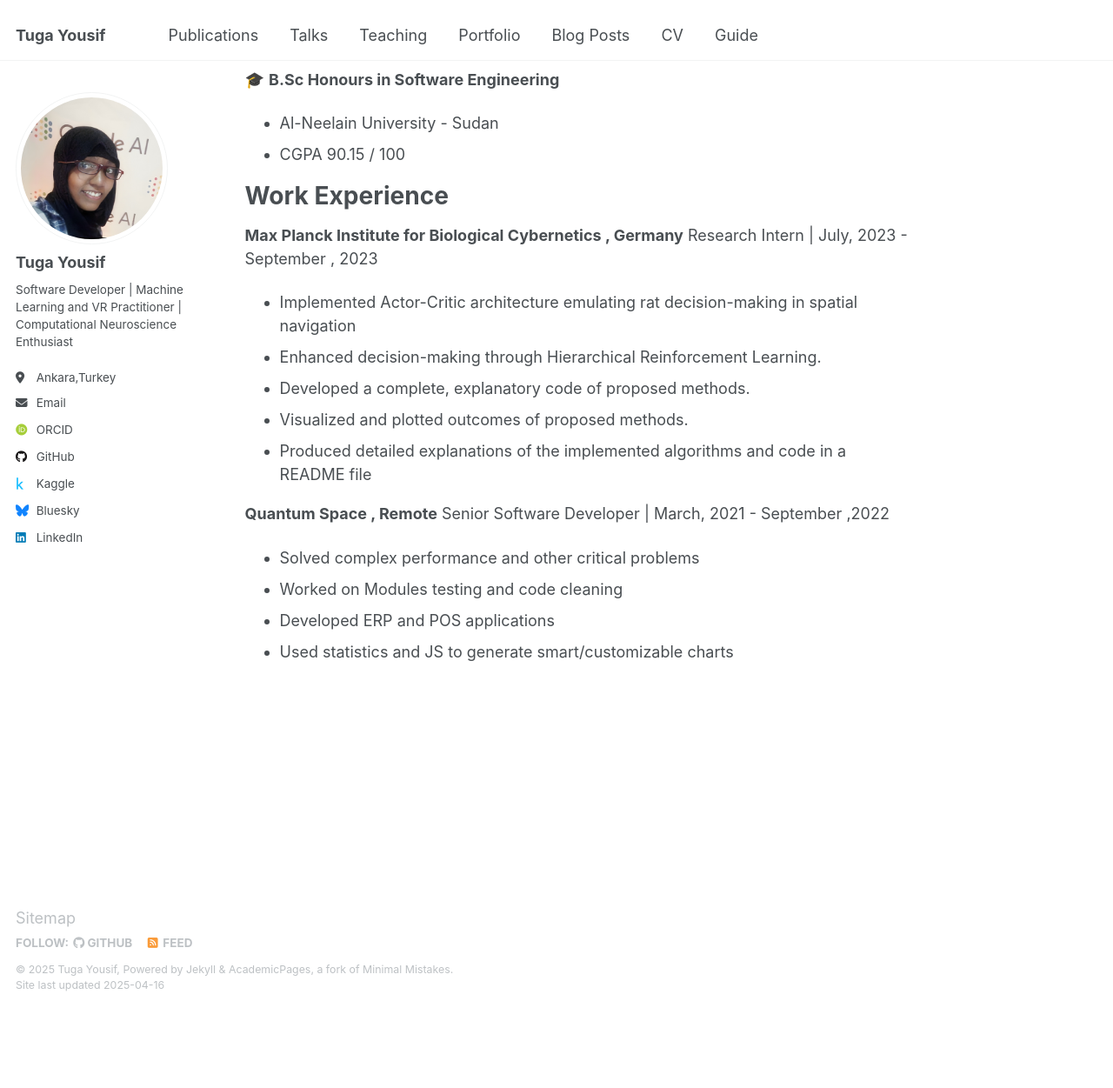
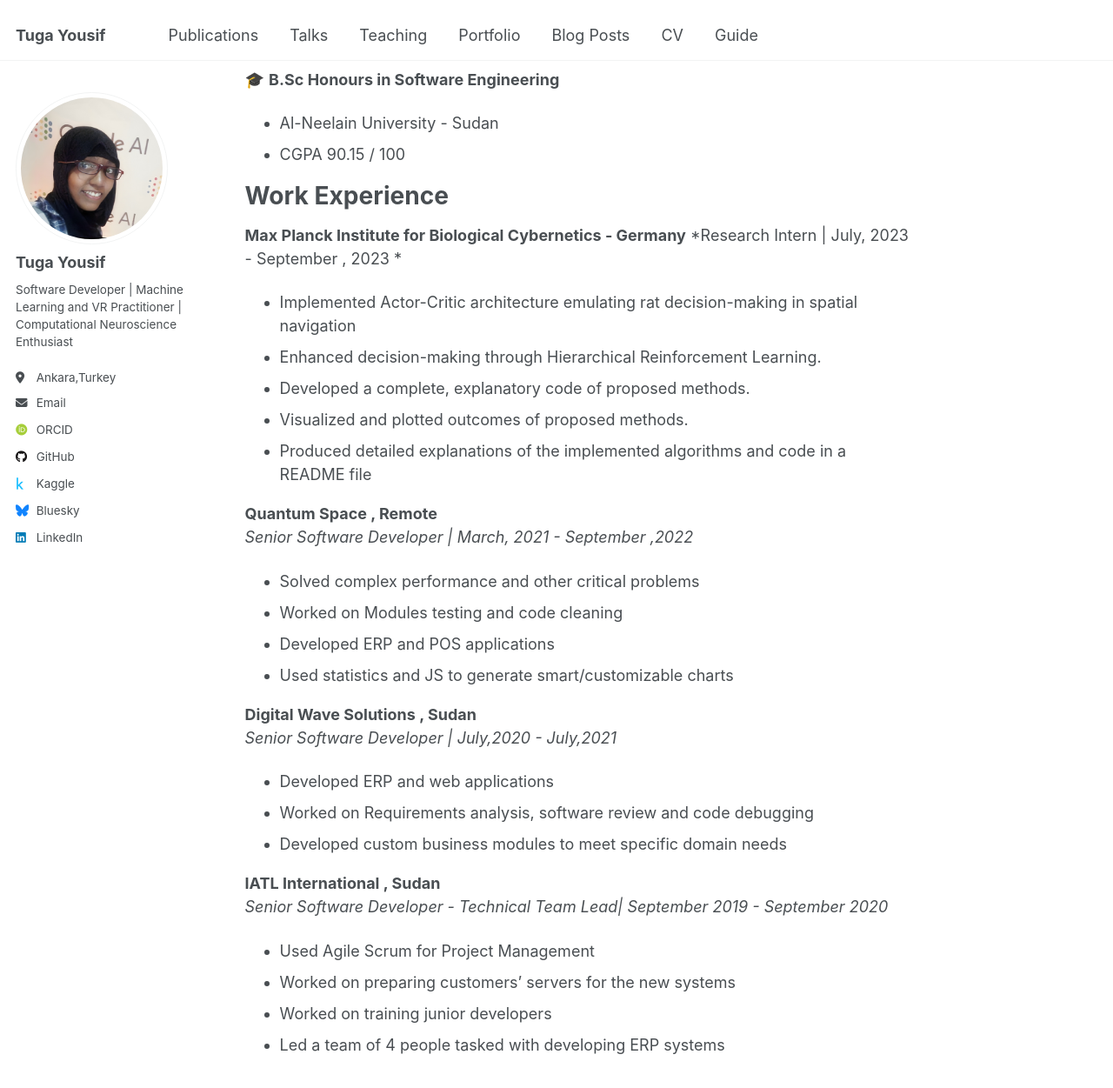
Before and after one commit to TugaAhmed/TugaAhmed.github.io, a Jekyll site: the page built from _pages/about.md, in a window 1280 px wide and 1400 px high, scrolled down 462 px. Shown: the top 1251 px of the window at 87% size. Built offline with Jekyll 4.4.1, drawn with Linux system fonts in a browser that asks for light colours; some web fonts are replaced; before the commit the page ends 1623 px from its top, so only the background shows below that.

Commit message:
work experience

```diff
--- a/_pages/about.md
+++ b/_pages/about.md
@@ -30,8 +30,8 @@ Education
 
 Work Experience
 ======
-**Max Planck Institute for Biological Cybernetics  ,  Germany**
-Research Intern |  July, 2023 - September , 2023
+**Max Planck Institute for Biological Cybernetics - Germany**
+*Research Intern |  July, 2023 - September , 2023  *
 - Implemented Actor-Critic architecture emulating rat decision-making in spatial navigation
 - Enhanced decision-making through Hierarchical Reinforcement Learning.
 - Developed a complete, explanatory code of proposed methods.
@@ -39,11 +39,25 @@ Research Intern |  July, 2023 - September , 2023
 - Produced detailed explanations of the implemented algorithms and code in a README file
 
 **Quantum Space  ,  Remote**
-Senior Software Developer | March, 2021 - September ,2022
+*Senior Software Developer | March, 2021 - September ,2022*
 - Solved complex performance and other critical problems
 - Worked on Modules testing and code cleaning
 - Developed ERP and POS applications
 - Used statistics and JS to generate smart/customizable charts
+
+**Digital Wave Solutions  ,  Sudan**
+*Senior Software Developer |   July,2020 - July,2021*
+- Developed ERP and web applications
+- Worked on Requirements analysis, software review and code debugging
+- Developed custom business modules to meet specific domain needs
+
+
+**IATL International  ,   Sudan**
+*Senior Software Developer - Technical Team Lead|   September 2019 - September 2020*
+- Used Agile Scrum for Project Management
+- Worked on preparing customers' servers for the new systems
+- Worked on training junior developers
+- Led a team of 4 people tasked with developing ERP systems
 
 
 <!-- Site-wide configuration
```
